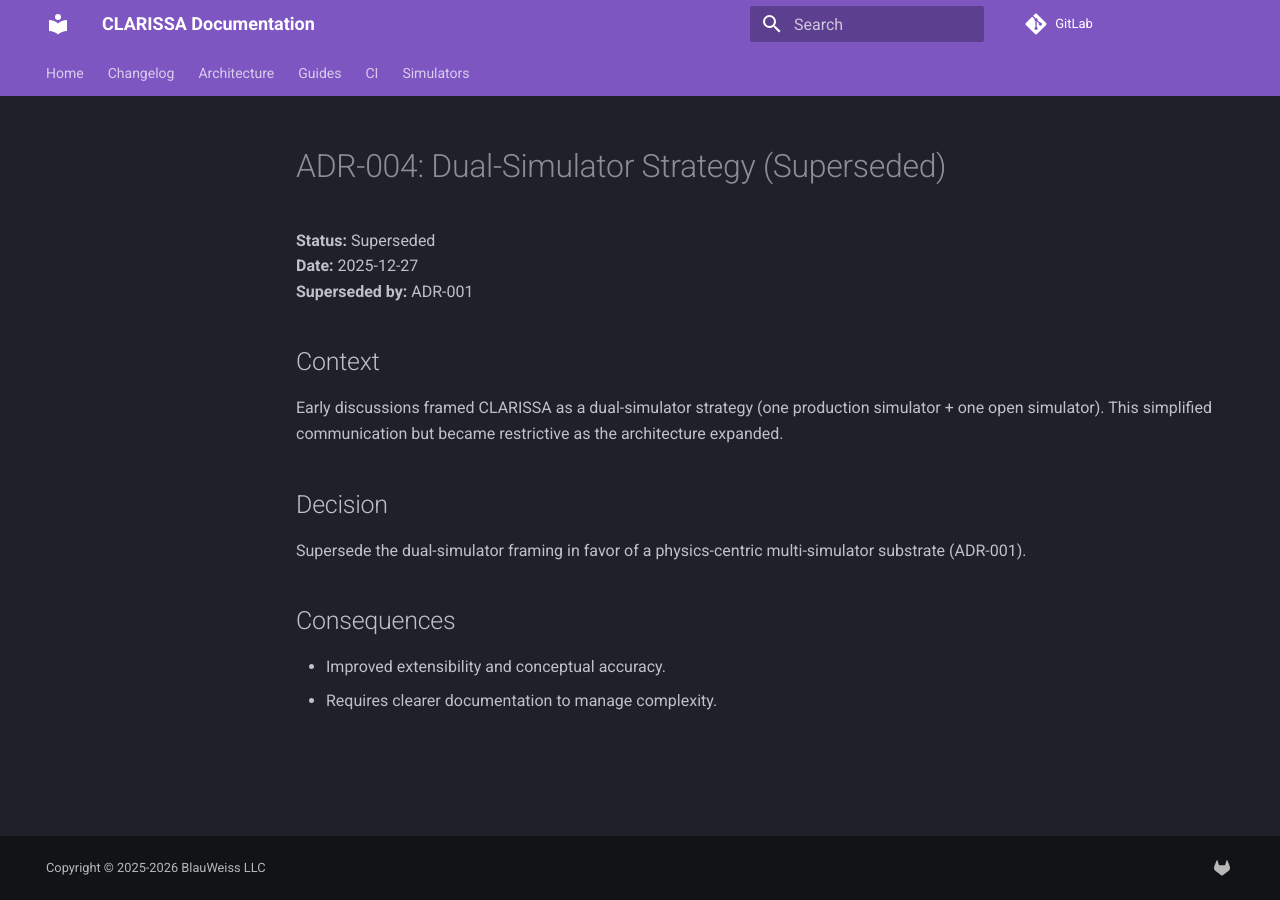
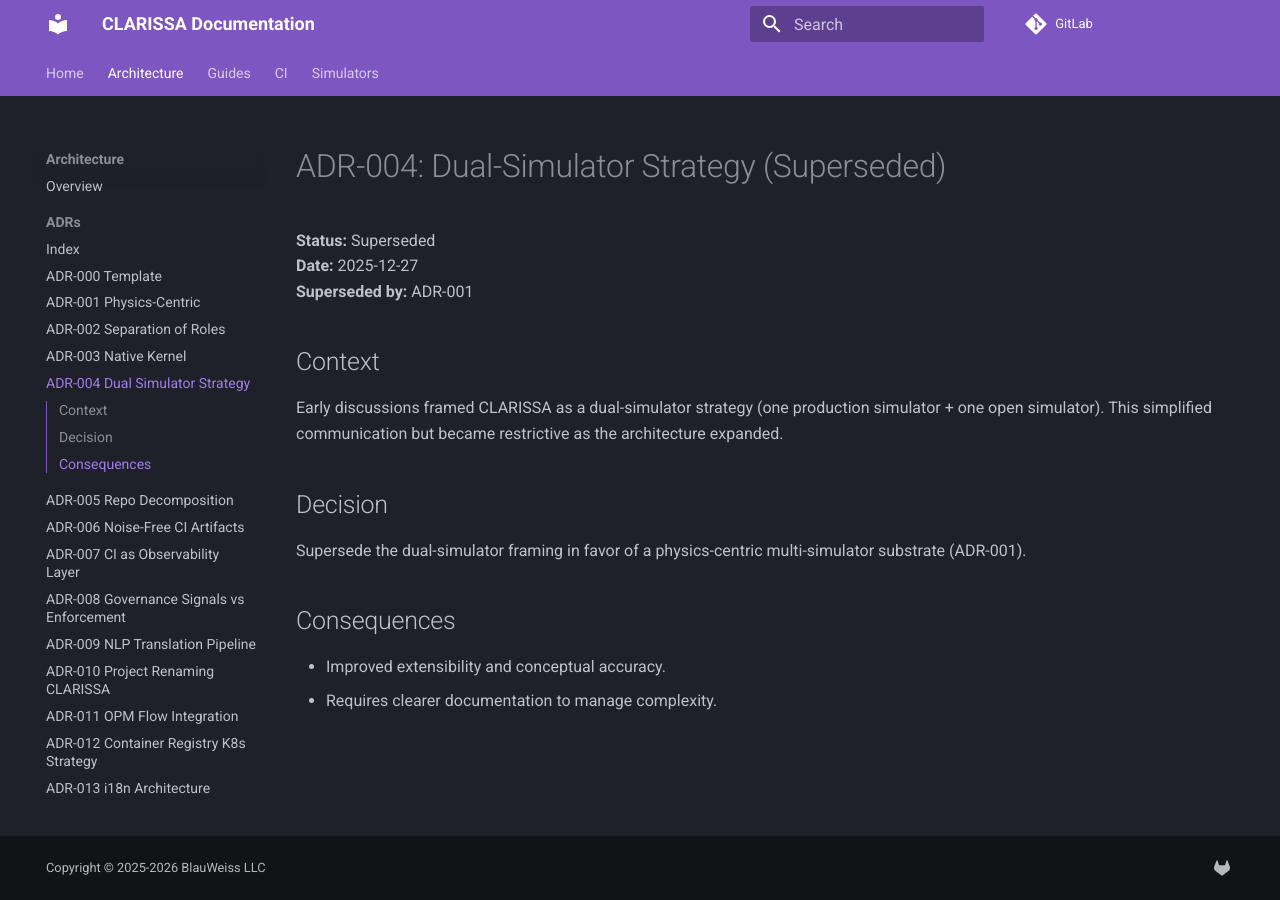
Before and after one commit to wolfram-laube/clarissa, an MkDocs documentation site: the page built from docs/architecture/adr/ADR-004-dual-simulator-strategy.md, in a window 1280 px wide. Built offline with MkDocs 1.6.1 and Material for MkDocs 9.7.7, drawn with Linux system fonts in a browser that asks for light colours; comment, search, counter and statistics services are not loaded.

Commit message:
fix: correct ADR filenames in mkdocs.yml navigation
The nav config referenced non-existent ADR files with wrong names.
Fixed to match actual files in docs/architecture/adr/:

- ADR-001-architecture-framework → ADR-001-physics-centric
- ADR-002-technology-stack → ADR-002-separation-of-roles
- ADR-003-nlp-engine-selection → ADR-003-native-kernel
- ADR-004-simulator-integration → ADR-004-dual-simulator-strategy
- ADR-005-conversation-management → ADR-005-repo-decomposition
- ADR-006-plugin-architecture → ADR-006-noise-free-ci-artifacts
- ADR-007-safety-validation → ADR-007-ci-as-observability-layer
- ADR-008-observability-strategy → ADR-008-governance-signals-vs-enforcement
- ADR-009-knowledge-management → ADR-009-nlp-translation-pipeline
- ADR-010-opm-flow-integration → ADR-010-project-renaming-clarissa
- ADR-011-governance-model → ADR-011-opm-flow-integration
- ADR-012-container-registry → ADR-012-container-registry-k8s-strategy

Also removed changelog.md (doesn't exist) and added ADR-000 template.

```diff
--- a/mkdocs.yml
+++ b/mkdocs.yml
@@ -33,24 +33,24 @@ markdown_extensions:
 
 nav:
   - Home: index.md
-  - Changelog: changelog.md
 
   - Architecture:
     - Overview: architecture/README.md
     - ADRs:
       - Index: architecture/adr/index.md
-      - ADR-001 Architecture Framework: architecture/adr/ADR-001-architecture-framework.md
-      - ADR-002 Technology Stack: architecture/adr/ADR-002-technology-stack.md
-      - ADR-003 NLP Engine Selection: architecture/adr/ADR-003-nlp-engine-selection.md
-      - ADR-004 Simulator Integration: architecture/adr/ADR-004-simulator-integration.md
-      - ADR-005 Conversation Management: architecture/adr/ADR-005-conversation-management.md
-      - ADR-006 Plugin Architecture: architecture/adr/ADR-006-plugin-architecture.md
-      - ADR-007 Safety and Validation: architecture/adr/ADR-007-safety-validation.md
-      - ADR-008 Observability Strategy: architecture/adr/ADR-008-observability-strategy.md
-      - ADR-009 Knowledge Management: architecture/adr/ADR-009-knowledge-management.md
-      - ADR-010 OPM Flow Integration: architecture/adr/ADR-010-opm-flow-integration.md
-      - ADR-011 Governance Model: architecture/adr/ADR-011-governance-model.md
-      - ADR-012 Container Registry: architecture/adr/ADR-012-container-registry.md
+      - ADR-000 Template: architecture/adr/ADR-000-template.md
+      - ADR-001 Physics-Centric: architecture/adr/ADR-001-physics-centric.md
+      - ADR-002 Separation of Roles: architecture/adr/ADR-002-separation-of-roles.md
+      - ADR-003 Native Kernel: architecture/adr/ADR-003-native-kernel.md
+      - ADR-004 Dual Simulator Strategy: architecture/adr/ADR-004-dual-simulator-strategy.md
+      - ADR-005 Repo Decomposition: architecture/adr/ADR-005-repo-decomposition.md
+      - ADR-006 Noise-Free CI Artifacts: architecture/adr/ADR-006-noise-free-ci-artifacts.md
+      - ADR-007 CI as Observability Layer: architecture/adr/ADR-007-ci-as-observability-layer.md
+      - ADR-008 Governance Signals vs Enforcement: architecture/adr/ADR-008-governance-signals-vs-enforcement.md
+      - ADR-009 NLP Translation Pipeline: architecture/adr/ADR-009-nlp-translation-pipeline.md
+      - ADR-010 Project Renaming CLARISSA: architecture/adr/ADR-010-project-renaming-clarissa.md
+      - ADR-011 OPM Flow Integration: architecture/adr/ADR-011-opm-flow-integration.md
+      - ADR-012 Container Registry K8s Strategy: architecture/adr/ADR-012-container-registry-k8s-strategy.md
       - ADR-013 i18n Architecture: architecture/adr/ADR-013-i18n-architecture.md
 
   - Guides:
```
